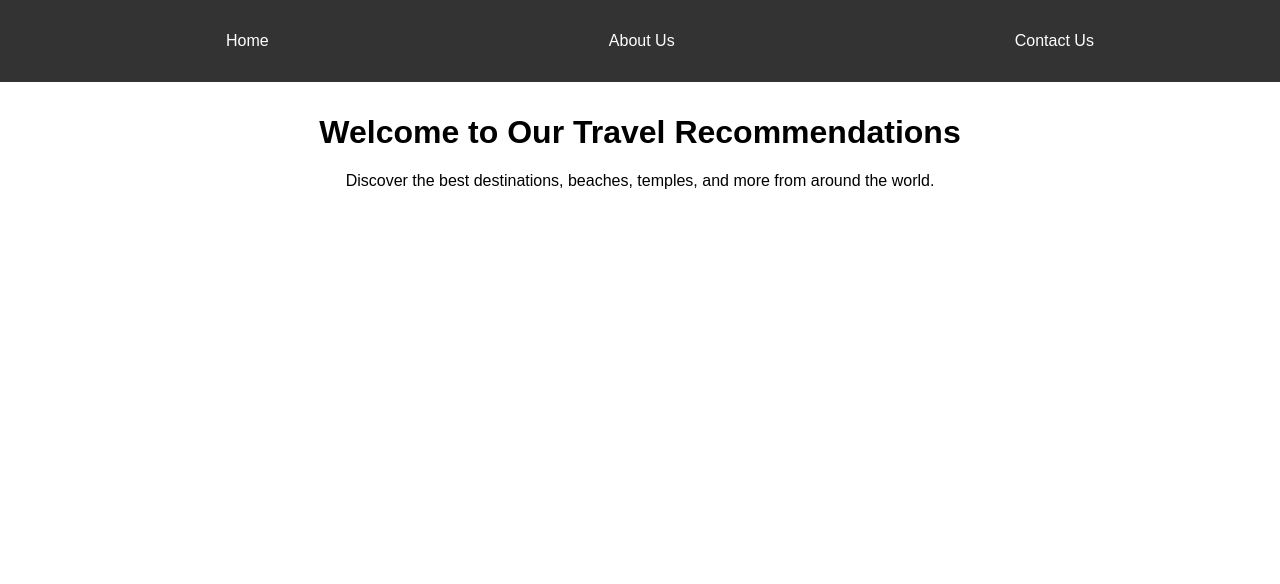
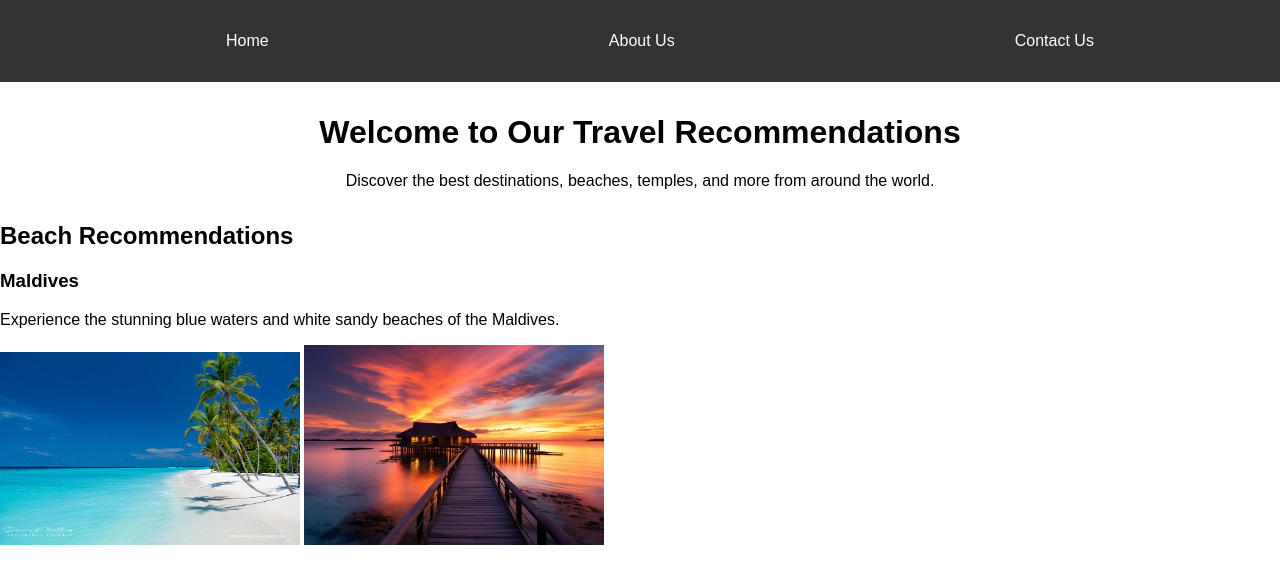
Before and after one commit to Lourence28/WebsiteProject, a plain HTML site: page index.html in a window 1280 px wide. Drawn offline with Linux system fonts and the light colour scheme.

Commit message:
Add Beach Recommendations section with images

```diff
--- a/index.html
+++ b/index.html
@@ -21,5 +21,16 @@
         <h1>Welcome to Our Travel Recommendations</h1>
         <p>Discover the best destinations, beaches, temples, and more from around the world.</p>
     </header>
+
+    <section>
+        <h2>Beach Recommendations</h2>
+        <article>
+            <h3>Maldives</h3>
+            <p>Experience the stunning blue waters and white sandy beaches of the Maldives.</p>
+            <img src="images/maldives1.jpg" alt="Maldives Beach" width="300">
+            <img src="images/maldives2.jpg" alt="Maldives Sunset" width="300">
+        </article>
+    </section>
+
 </body>
 </html>
```
Also changed, not shown: images/maldives1.jpg (added), images/maldives2.jpg (added).
